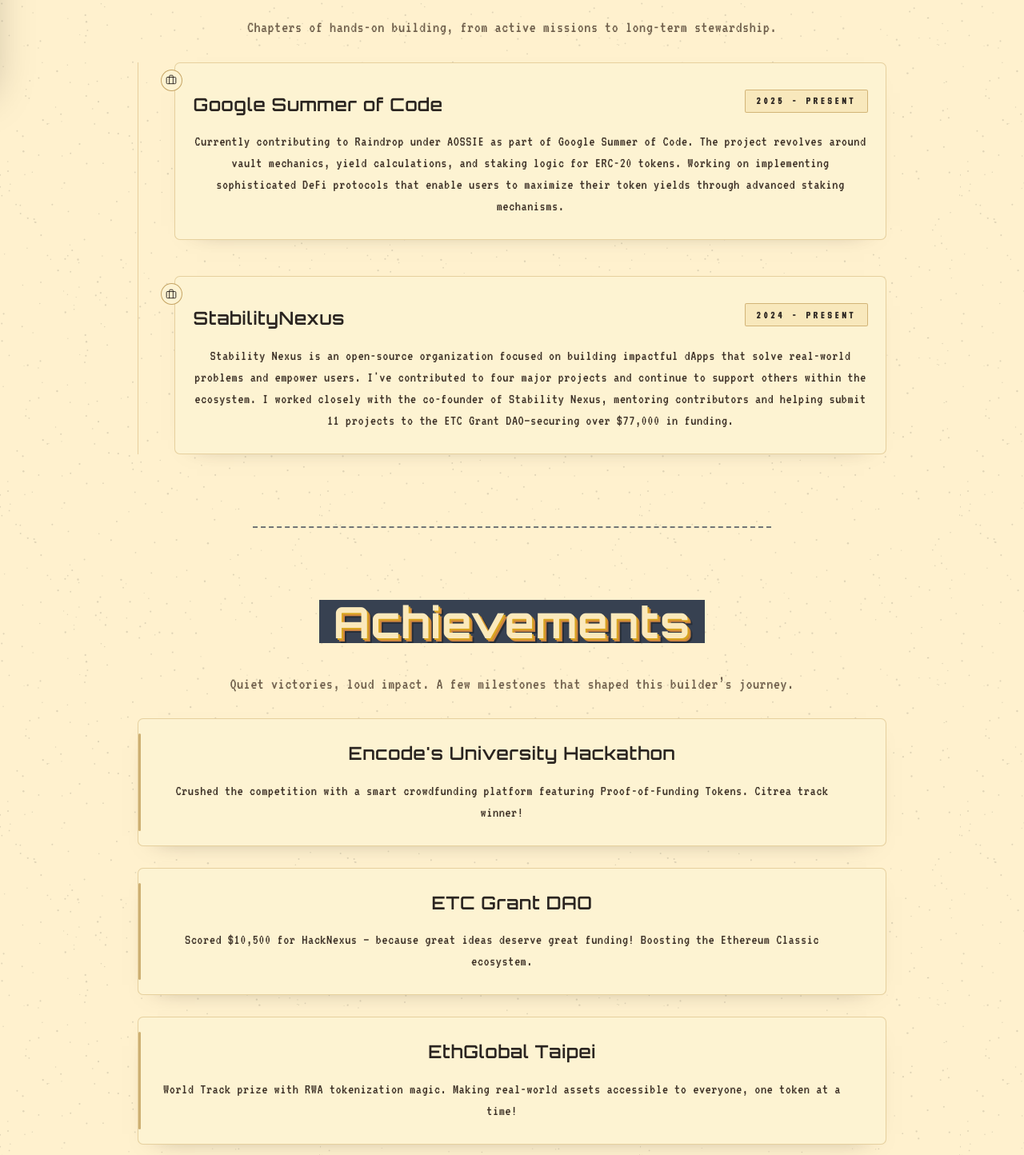
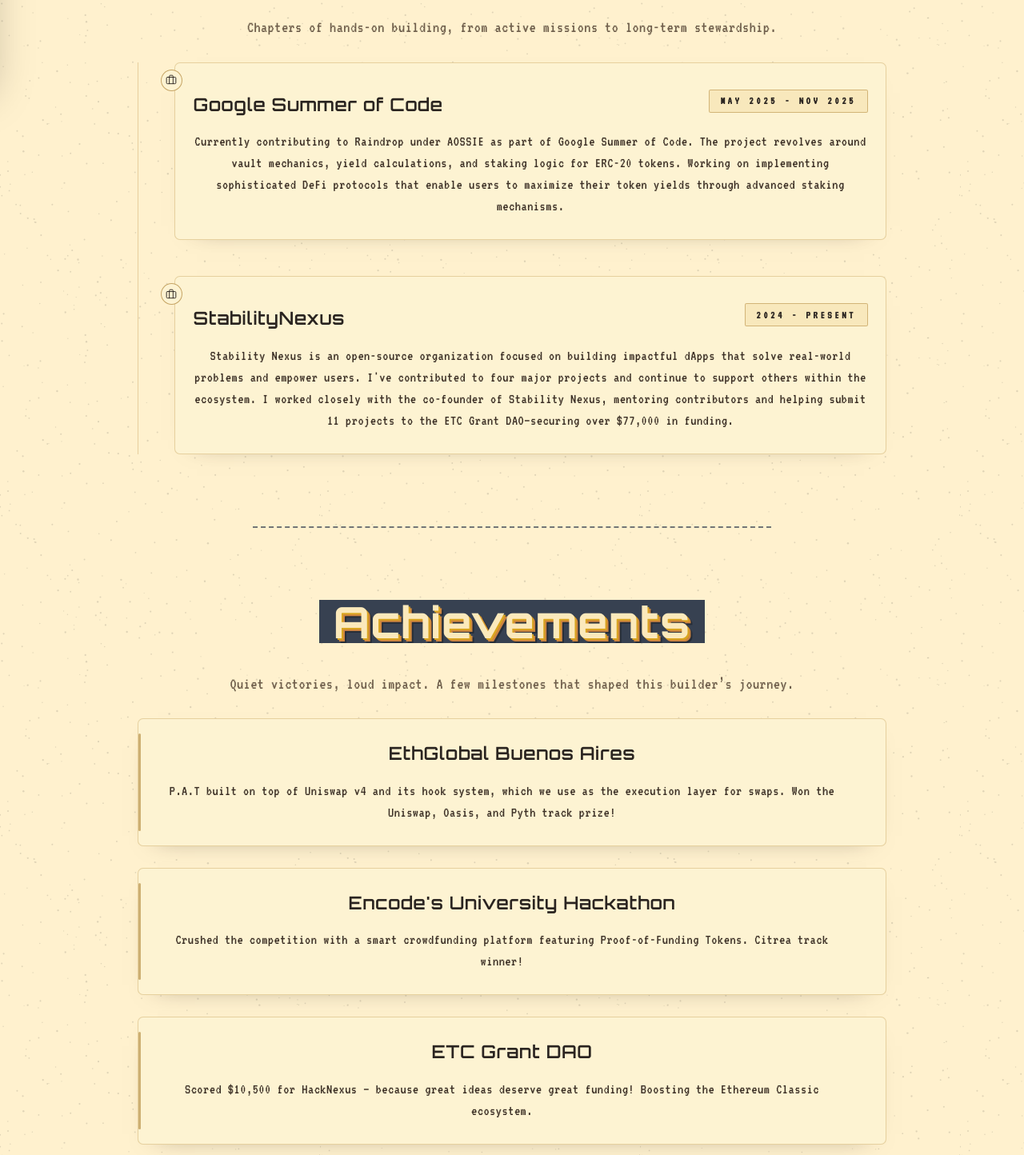
Before and after one commit to DengreSarthak/Portfolio, a Next.js app: page /Portfolio/ in a window 1280 px wide. Shown: the part 696-2140 px from the top of the page at 80% size. Built offline with nearby package versions, Linux system fonts and the light colour scheme.

Commit message:
Updated recent events

```diff
--- a/src/components/achievements.tsx
+++ b/src/components/achievements.tsx
@@ -4,6 +4,12 @@ import { motion } from "framer-motion";
 import { Sparkles } from "lucide-react";
 
 const achievements = [
+  {
+    title: "EthGlobal Buenos Aires",
+    year: "2025",
+    description:
+      "P.A.T built on top of Uniswap v4 and its hook system, which we use as the execution layer for swaps. Won the Uniswap, Oasis, and Pyth track prize!",
+  },
   {
     title: "Encode's University Hackathon",
     year: "2025",
--- a/src/components/experience.tsx
+++ b/src/components/experience.tsx
@@ -6,7 +6,7 @@ import { Briefcase } from "lucide-react";
 const experiences = [
   {
     title: "Google Summer of Code",
-    year: "2025 - Present",
+    year: "May 2025 - Nov 2025",
     description:
       "Currently contributing to Raindrop under AOSSIE as part of Google Summer of Code. The project revolves around vault mechanics, yield calculations, and staking logic for ERC-20 tokens. Working on implementing sophisticated DeFi protocols that enable users to maximize their token yields through advanced staking mechanisms.",
   },
```
